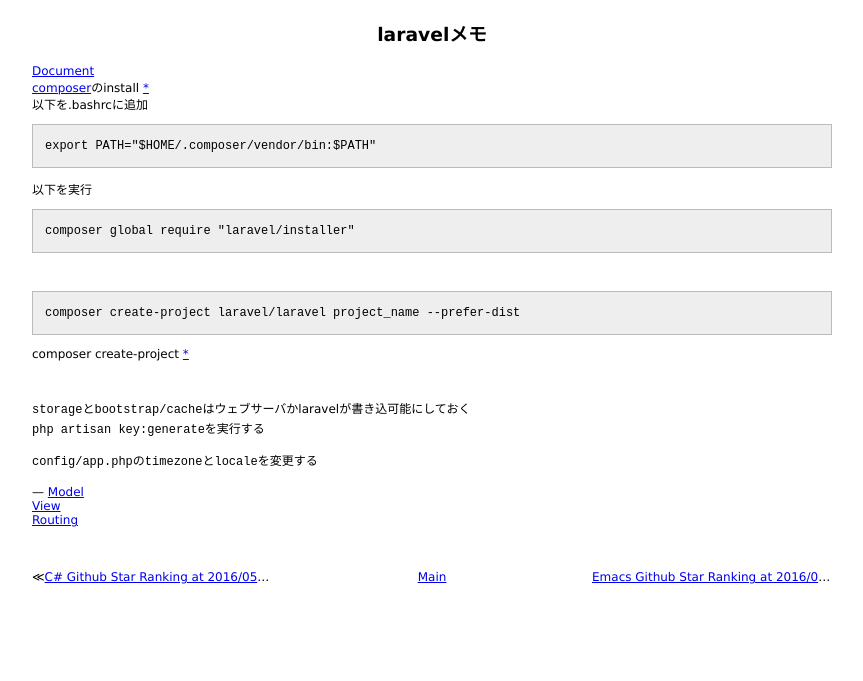
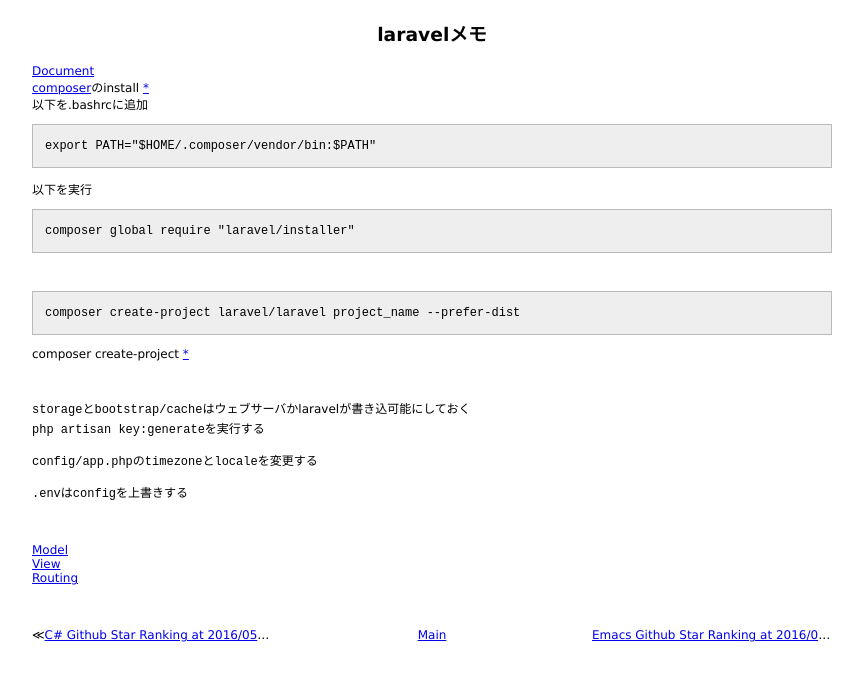
Before and after one commit to 38elements/38elements.github.com, a Jekyll site: the page built from _posts/2016-05-03-laravel.md, in a window 1280 px wide. Shown: the top 681 px of the page, without its empty margins (208-1071 px from the left). Built offline with Jekyll 4.4.1, drawn with Linux system fonts in a browser that asks for light colours.

Commit message:
Update 2016-05-03-laravel.md

```diff
--- a/_posts/2016-05-03-laravel.md
+++ b/_posts/2016-05-03-laravel.md
@@ -28,8 +28,11 @@ composer create-project [*](https://getcomposer.org/doc/03-cli.md#create-project
 `php artisan key:generate`を実行する
 
 `config/app.php`の`timezone`と`locale`を変更する
+
+`.env`は`config`を上書きする
 <br>
----
+<br>
+
 [Model](/2016/05/06/laravel-model.html)
 [View](/2016/05/06/laravel-view.html)
 [Routing](/2016/05/06/laravel-routing.html)
```
